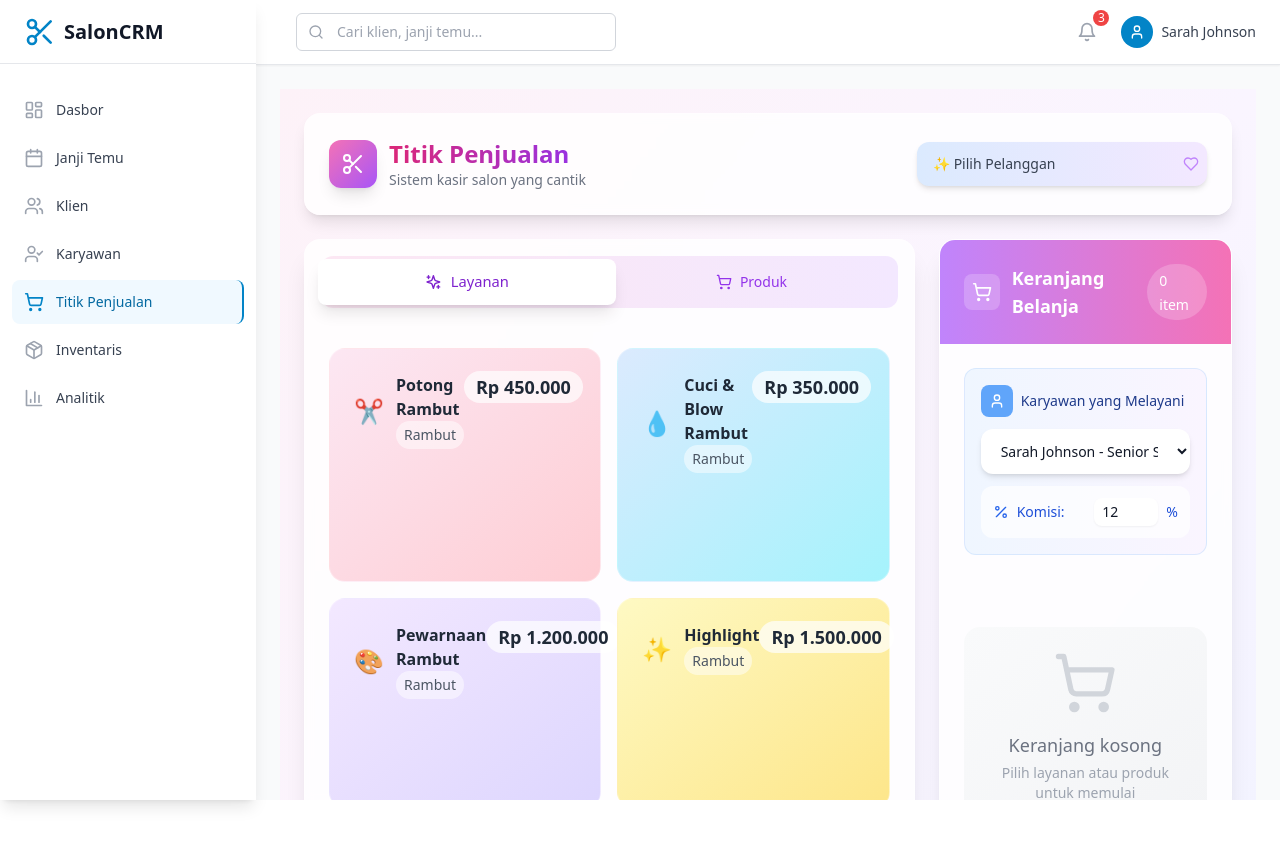
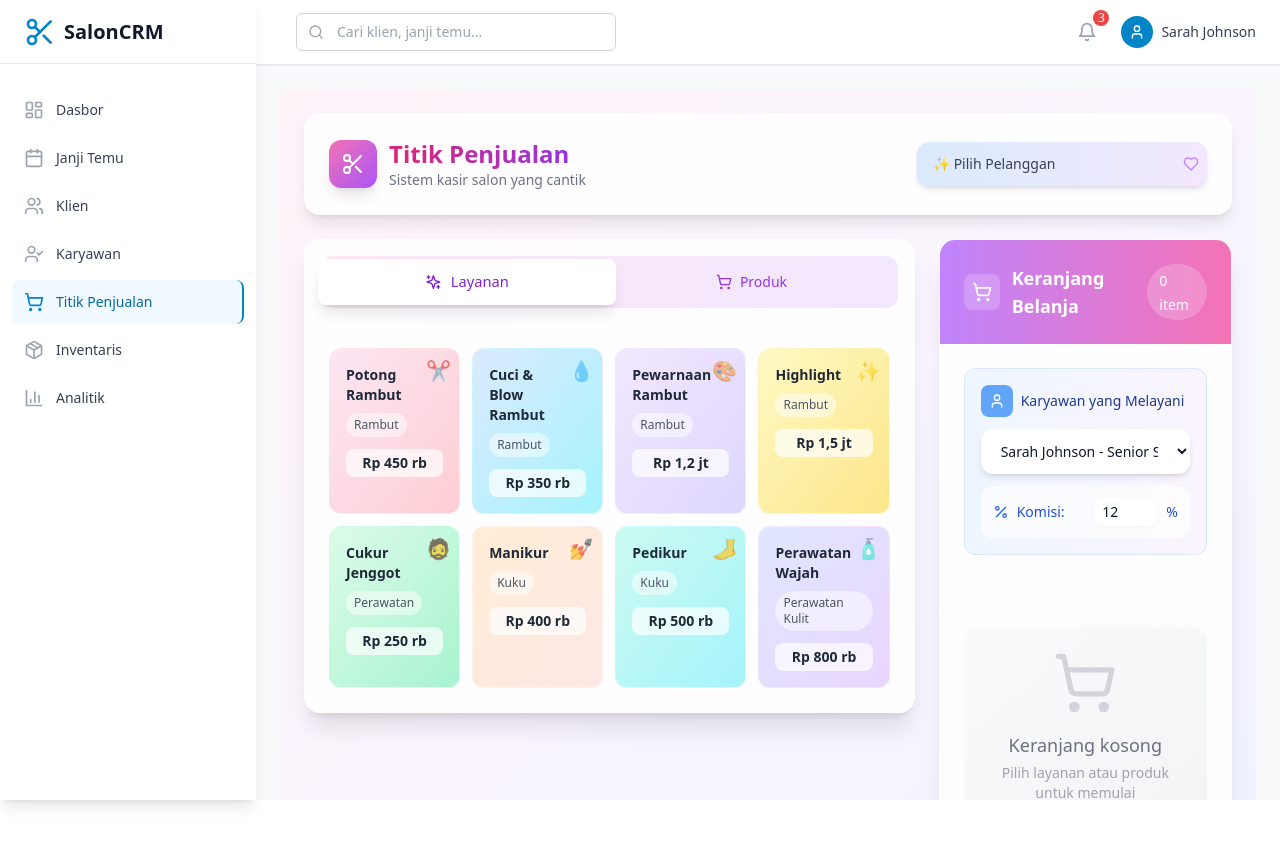
Before and after one commit to helloninagroup/SalonCRM, a React (Vite) app: page /pos in a window 1280 px wide. Shown: the top 846 px of the page. Built offline with nearby package versions, Linux system fonts and the light colour scheme.

Commit message:
Desain Kompak untuk Menu Layanan dan Produk POS

```diff
--- a/src/pages/POS.tsx
+++ b/src/pages/POS.tsx
@@ -334,38 +334,49 @@ Komisi akan ditambahkan ke akun karyawan.
                 </button>
               </div>
 
-              {/* Grid Items dengan warna pastel - Mobile Responsive */}
-              <div className="p-3 lg:p-6 grid grid-cols-1 sm:grid-cols-2 gap-3 lg:gap-4">
+              {/* Grid Items dengan design kompak - Mobile Responsive */}
+              <div className="p-3 lg:p-6 grid grid-cols-2 sm:grid-cols-3 lg:grid-cols-4 gap-2 lg:gap-3">
                 {activeTab === 'services' ? (
                   services.map((service) => (
                     <div
                       key={service.id}
                       onClick={() => addToCart(service, 'service')}
-                      className={`${service.color} p-4 lg:p-6 rounded-2xl cursor-pointer transition-all duration-300 hover:scale-105 hover:shadow-xl border border-white/30 group`}
+                      className={`${service.color} p-3 lg:p-4 rounded-xl cursor-pointer transition-all duration-300 hover:scale-105 hover:shadow-lg border border-white/30 group relative overflow-hidden`}
                     >
-                      <div className="flex justify-between items-start">
-                        <div className="flex-1">
-                          <div className="flex items-center space-x-2 lg:space-x-3 mb-2">
-                            <span className="text-lg lg:text-2xl">{service.icon}</span>
-                            <div>
-                              <h3 className="font-semibold text-gray-800 group-hover:text-gray-900 transition-colors text-sm lg:text-base">
+                      {/* Icon di pojok kanan atas */}
+                      <div className="absolute top-2 right-2 text-lg lg:text-xl opacity-70 group-hover:opacity-100 transition-opacity">
+                        {service.icon}
+                      </div>
+
+                      <div className="space-y-2">
+                        {/* Nama layanan */}
+                        <h3 className="font-semibold text-gray-800 group-hover:text-gray-900 transition-colors text-xs lg:text-sm leading-tight pr-6">
                           {service.name}
                         </h3>
-                              <p className="text-xs lg:text-sm text-gray-600 bg-white/50 px-2 py-1 rounded-full inline-block">
+
+                        {/* Kategori */}
+                        <p className="text-xs text-gray-600 bg-white/50 px-2 py-1 rounded-full inline-block">
                           {service.category}
                         </p>
-                            </div>
-                          </div>
-                        </div>
-                        <div className="text-right">
-                          <span className="text-sm lg:text-lg font-bold text-gray-800 bg-white/70 px-2 lg:px-3 py-1 rounded-full">
-                            {new Intl.NumberFormat('id-ID', { style: 'currency', currency: 'IDR', minimumFractionDigits: 0 }).format(service.price)}
+
+                        {/* Harga */}
+                        <div className="pt-1">
+                          <span className="text-xs lg:text-sm font-bold text-gray-800 bg-white/70 px-2 py-1 rounded-lg block text-center">
+                            {new Intl.NumberFormat('id-ID', {
+                              style: 'currency',
+                              currency: 'IDR',
+                              minimumFractionDigits: 0,
+                              notation: 'compact',
+                              compactDisplay: 'short'
+                            }).format(service.price)}
                           </span>
                         </div>
                       </div>
-                      <div className="mt-3 opacity-0 group-hover:opacity-100 transition-opacity">
-                        <div className="bg-white/50 rounded-lg p-2 text-center">
-                          <span className="text-xs lg:text-sm text-gray-700 font-medium">Klik untuk menambah ke keranjang</span>
+
+                      {/* Hover effect */}
+                      <div className="absolute inset-0 bg-white/10 opacity-0 group-hover:opacity-100 transition-opacity rounded-xl flex items-center justify-center">
+                        <div className="bg-white/80 rounded-lg px-2 py-1">
+                          <span className="text-xs font-medium text-gray-700">Tambah ke keranjang</span>
                         </div>
                       </div>
                     </div>
@@ -375,34 +386,47 @@ Komisi akan ditambahkan ke akun karyawan.
                     <div
                       key={product.id}
                       onClick={() => addToCart(product, 'product')}
-                      className={`${product.color} p-4 lg:p-6 rounded-2xl cursor-pointer transition-all duration-300 hover:scale-105 hover:shadow-xl border border-white/30 group`}
+                      className={`${product.color} p-3 lg:p-4 rounded-xl cursor-pointer transition-all duration-300 hover:scale-105 hover:shadow-lg border border-white/30 group relative overflow-hidden`}
                     >
-                      <div className="flex justify-between items-start">
-                        <div className="flex-1">
-                          <div className="flex items-center space-x-2 lg:space-x-3 mb-2">
-                            <span className="text-lg lg:text-2xl">{product.icon}</span>
-                            <div>
-                              <h3 className="font-semibold text-gray-800 group-hover:text-gray-900 transition-colors text-sm lg:text-base">
+                      {/* Icon di pojok kanan atas */}
+                      <div className="absolute top-2 right-2 text-lg lg:text-xl opacity-70 group-hover:opacity-100 transition-opacity">
+                        {product.icon}
+                      </div>
+
+                      <div className="space-y-2">
+                        {/* Nama produk */}
+                        <h3 className="font-semibold text-gray-800 group-hover:text-gray-900 transition-colors text-xs lg:text-sm leading-tight pr-6">
                           {product.name}
                         </h3>
-                              <p className="text-xs lg:text-sm text-gray-600 bg-white/50 px-2 py-1 rounded-full inline-block">
+
+                        {/* Kategori dan stok */}
+                        <div className="space-y-1">
+                          <p className="text-xs text-gray-600 bg-white/50 px-2 py-1 rounded-full inline-block">
                             {product.category}
                           </p>
-                              <p className="text-xs text-gray-500 mt-1 bg-white/40 px-2 py-1 rounded-full inline-block">
+                          <p className="text-xs text-gray-500 bg-white/40 px-2 py-1 rounded-full inline-block">
                             Stok: {product.stock}
                           </p>
                         </div>
-                          </div>
-                        </div>
-                        <div className="text-right">
-                          <span className="text-sm lg:text-lg font-bold text-gray-800 bg-white/70 px-2 lg:px-3 py-1 rounded-full">
-                            {new Intl.NumberFormat('id-ID', { style: 'currency', currency: 'IDR', minimumFractionDigits: 0 }).format(product.price)}
+
+                        {/* Harga */}
+                        <div className="pt-1">
+                          <span className="text-xs lg:text-sm font-bold text-gray-800 bg-white/70 px-2 py-1 rounded-lg block text-center">
+                            {new Intl.NumberFormat('id-ID', {
+                              style: 'currency',
+                              currency: 'IDR',
+                              minimumFractionDigits: 0,
+                              notation: 'compact',
+                              compactDisplay: 'short'
+                            }).format(product.price)}
                           </span>
                         </div>
                       </div>
-                      <div className="mt-3 opacity-0 group-hover:opacity-100 transition-opacity">
-                        <div className="bg-white/50 rounded-lg p-2 text-center">
-                          <span className="text-xs lg:text-sm text-gray-700 font-medium">Klik untuk menambah ke keranjang</span>
+
+                      {/* Hover effect */}
+                      <div className="absolute inset-0 bg-white/10 opacity-0 group-hover:opacity-100 transition-opacity rounded-xl flex items-center justify-center">
+                        <div className="bg-white/80 rounded-lg px-2 py-1">
+                          <span className="text-xs font-medium text-gray-700">Tambah ke keranjang</span>
                         </div>
                       </div>
                     </div>
```
Lines whose indentation alone changed are shown as unchanged.
